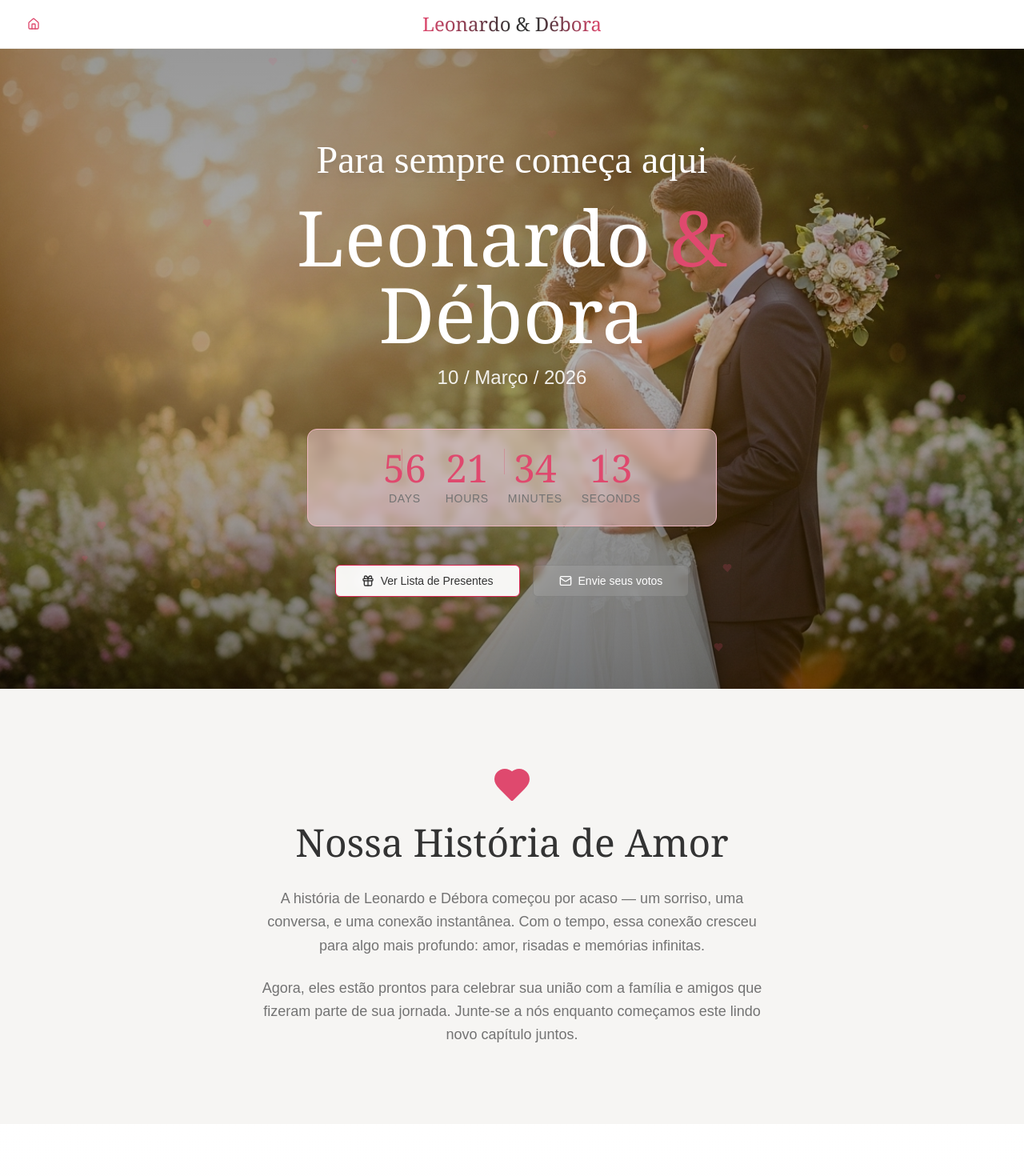
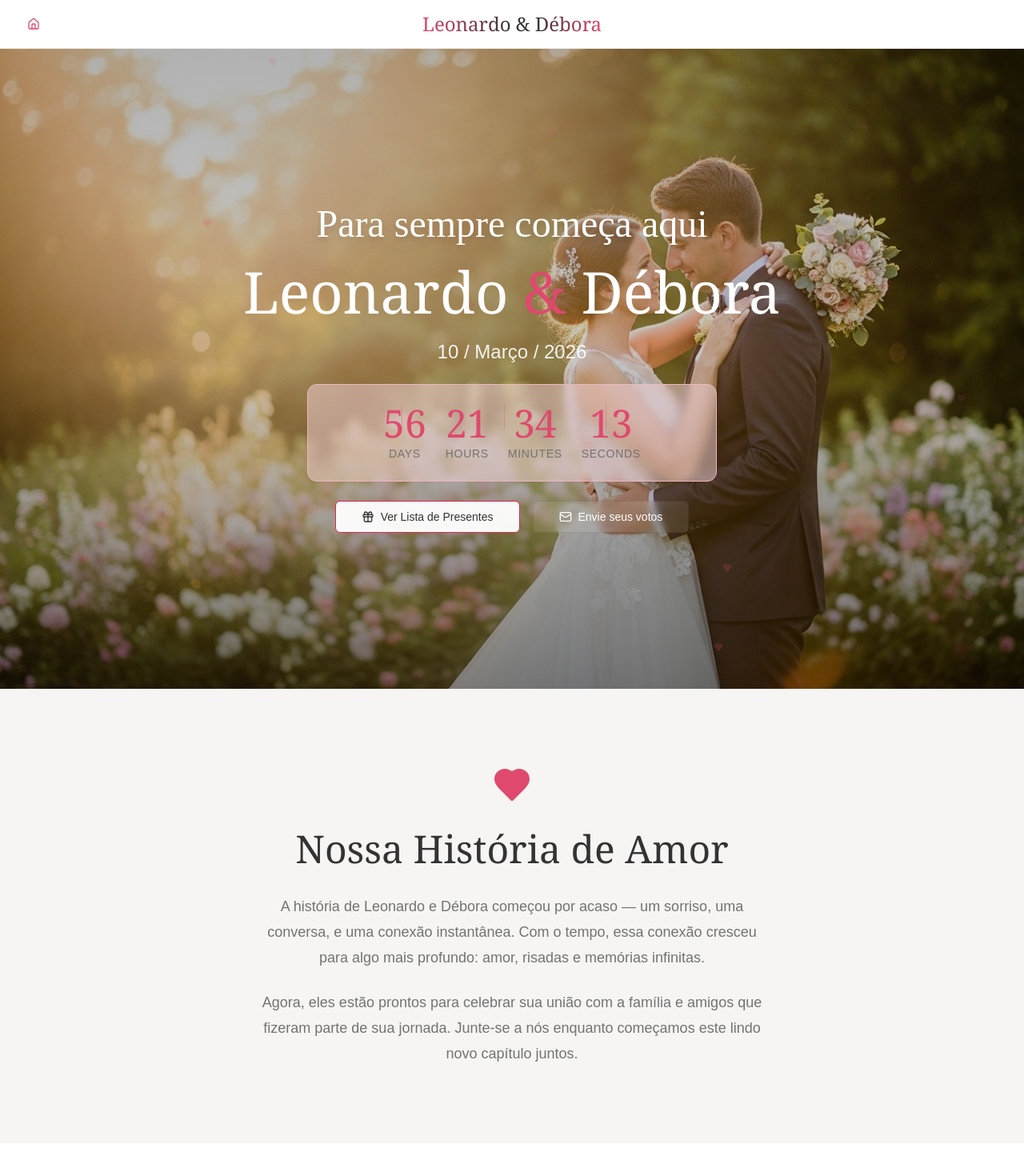
Before and after one commit to brgarcias/brothers-wedding-party, a Next.js app: page / in a window 1280 px wide. Shown: the top 1470 px of the page at 80% size. Built offline with nearby package versions, Linux system fonts and the light colour scheme.

Commit message:
feat: improve home layout

```diff
--- a/src/components/Home.tsx
+++ b/src/components/Home.tsx
@@ -16,65 +16,55 @@ export default function Home() {
     <div className="min-h-screen">
       {/* Hero Section */}
       <section className="relative min-h-screen flex items-center justify-center overflow-hidden">
-        {/* Background Image with Overlay */}
-        <div className="absolute inset-0 z-0">
+        {/* Background Image */}
+        <div className="absolute inset-0 -z-10">
           <Image
             draggable="false"
             src={heroImage}
-            alt="avatar"
+            alt="Leonardo & Débora"
             fill
-            className="w-32 h-32 object-cover z-0"
+            className="object-cover"
           />
-          <div className="absolute inset-0 bg-gradient-to-b from-black/40 via-black/30 to-black/50" />
+          <div className="absolute inset-0 bg-gradient-to-b from-black/30 via-black/20 to-black/50" />
         </div>
 
         {/* Floating Petals */}
         <FloatingPetals />
 
         {/* Hero Content */}
-        <div className="relative z-10 text-center px-4 max-w-4xl mx-auto">
-          <div className="animate-fadeIn">
-            <h1
-              className="font-cursive text-4xl md:text-5xl text-white mb-6 drop-shadow-lg"
-              data-testid="text-slogan"
-            >
-              Para sempre começa aqui
-            </h1>
-            <div
-              className="font-serif text-6xl md:text-8xl text-white mb-4 font-light"
-              data-testid="text-couple-names"
-            >
-              Leonardo <span className="text-primary">&</span> Débora
-            </div>
-            <p
-              className="text-xl md:text-2xl text-white/90 mb-8 font-light"
-              data-testid="text-wedding-date"
-            >
-              10 / Março / 2026
-            </p>
+        <div className="relative z-10 text-center px-6 max-w-4xl mx-auto animate-fadeIn space-y-6">
+          <h1 className="font-cursive text-4xl md:text-5xl text-white drop-shadow-lg">
+            Para sempre começa aqui
+          </h1>
+
+          <div className="font-serif text-5xl md:text-7xl text-white mb-2 font-light">
+            Leonardo <span className="text-primary">&</span> Débora
           </div>
+
+          <p className="text-xl md:text-2xl text-white/90 font-light">
+            10 / Março / 2026
+          </p>
 
           <div className="mt-12 max-w-lg mx-auto">
             <CountdownTimer targetDate={weddingDate} />
           </div>
 
           <div className="mt-12 flex flex-wrap gap-4 justify-center">
-            <Link href="/gifts" data-testid="link-gifts">
+            <Link href="/gifts">
               <Button
                 size="lg"
-                className="bg-white/95 text-foreground hover:bg-white gap-2 backdrop-blur-sm"
-                data-testid="button-view-registry"
+                className="bg-white/95 text-foreground hover:bg-white transition-all duration-300 gap-2 backdrop-blur-sm"
               >
                 <Gift className="w-5 h-5" />
                 Ver Lista de Presentes
               </Button>
             </Link>
-            <Link href="/contact" data-testid="link-contact">
+
+            <Link href="/contact">
               <Button
                 size="lg"
                 variant="outline"
-                className="bg-white/10 text-white border-white/30 hover:bg-white/20 backdrop-blur-sm gap-2"
-                data-testid="button-send-wishes"
+                className="bg-white/10 text-white border-white/30 hover:bg-white/20 transition-all duration-300 gap-2 backdrop-blur-sm"
               >
                 <Mail className="w-5 h-5" />
                 Envie seus votos
@@ -85,32 +75,24 @@ export default function Home() {
       </section>
 
       {/* Love Story Section */}
-      <section className="py-24 px-4 bg-card">
-        <div className="max-w-3xl mx-auto text-center animate-fadeIn">
+      <section className="py-24 px-6 bg-card">
+        <div className="max-w-3xl mx-auto text-center animate-fadeIn space-y-8">
           <Heart
-            className="w-12 h-12 text-primary mx-auto mb-6"
+            className="w-12 h-12 text-primary mx-auto mb-4"
             fill="currentColor"
           />
-          <h2
-            className="font-serif text-4xl md:text-5xl text-foreground mb-8"
-            data-testid="text-story-title"
-          >
+          <h2 className="font-serif text-4xl md:text-5xl text-foreground mb-6">
             Nossa História de Amor
           </h2>
-          <div className="prose prose-lg mx-auto">
-            <p
-              className="text-lg text-muted-foreground leading-relaxed mb-6"
-              data-testid="text-story-paragraph-1"
-            >
+
+          <div className="prose prose-lg mx-auto text-muted-foreground">
+            <p>
               A história de Leonardo e Débora começou por acaso — um sorriso,
               uma conversa, e uma conexão instantânea. Com o tempo, essa conexão
               cresceu para algo mais profundo: amor, risadas e memórias
               infinitas.
             </p>
-            <p
-              className="text-lg text-muted-foreground leading-relaxed"
-              data-testid="text-story-paragraph-2"
-            >
+            <p>
               Agora, eles estão prontos para celebrar sua união com a família e
               amigos que fizeram parte de sua jornada. Junte-se a nós enquanto
               começamos este lindo novo capítulo juntos.
```
